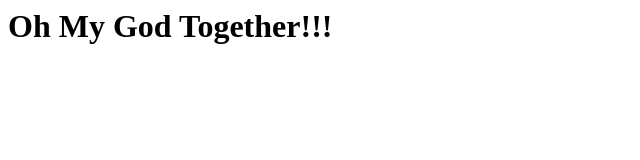
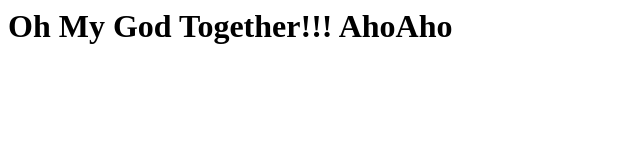
Before and after one commit to kanpithub/webapp, a plain HTML site: page html/index.html in a window 1280 px wide. Shown: the whole page, without its empty margins (0-640 px from the left). Drawn offline with Linux system fonts and the light colour scheme.

Commit message:
Ver. 0_2

```diff
--- a/html/index.html
+++ b/html/index.html
@@ -1 +1 @@
-<html><body><h1>Oh My God Together!!!</h1></body></html>
+<html><body><h1>Oh My God Together!!! AhoAho</h1></body></html>
```
Also changed, not shown: README.md.
